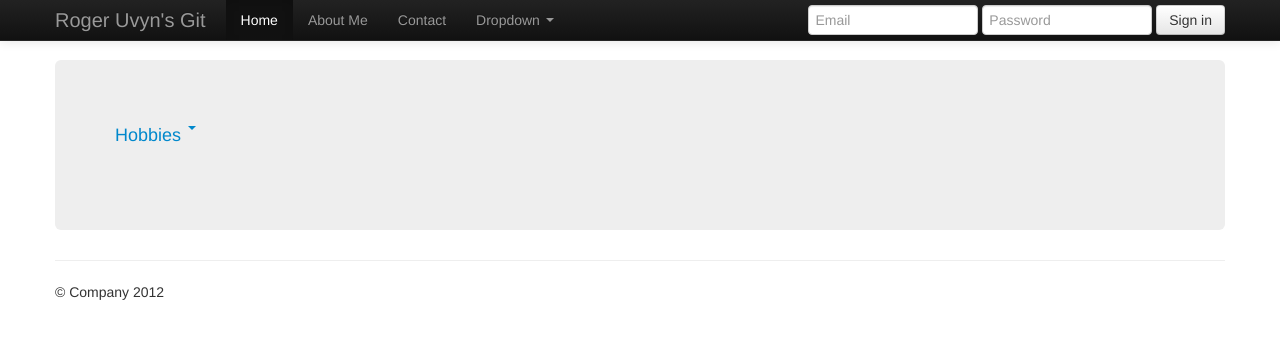
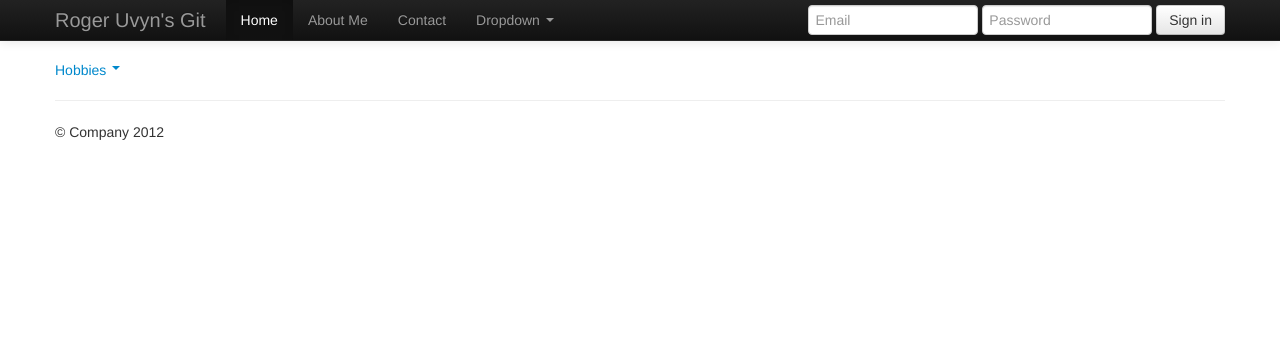
Before and after one commit to RogerUvyn/rogeruvyn.github.com, a Jekyll site: the page built from personal/interests.markdown, in a window 1280 px wide. Shown: the top 339 px of the page. Built offline with Jekyll 4.4.1, drawn with Linux system fonts in a browser that asks for light colours.

Commit message:
Rev 1.10
Rev 1.10

```diff
--- a/personal/interests.markdown
+++ b/personal/interests.markdown
@@ -1,11 +1,7 @@
 ---
 layout: default
 ---
-
-<div class="hero-unit">
-
 <ul class="nav">
-
 <li class="dropdown">
 <a href="#" class="dropdown-toggle" data-toggle="dropdown">Hobbies <b class="caret"></b></a>
 <ul class="dropdown-menu">
@@ -27,7 +23,3 @@ layout: default
 </ul>
 </li>
 </ul>
-
-
-
-</div>
```
